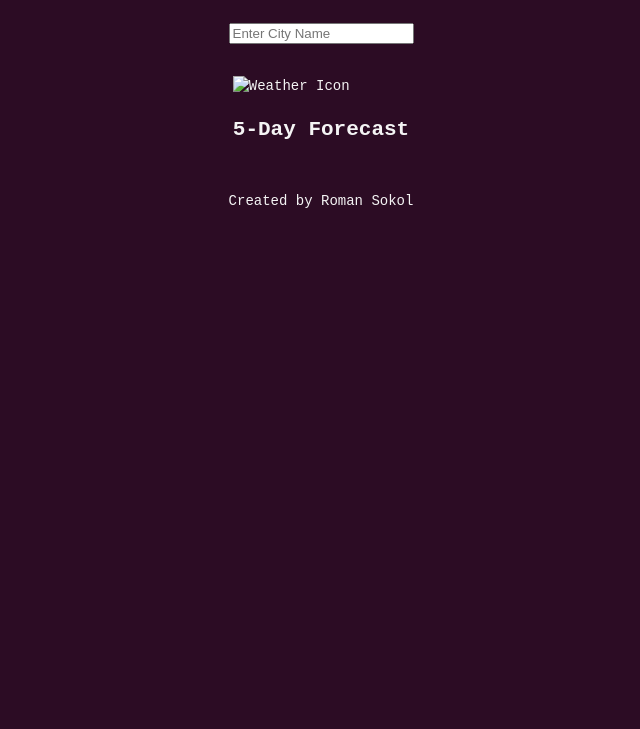
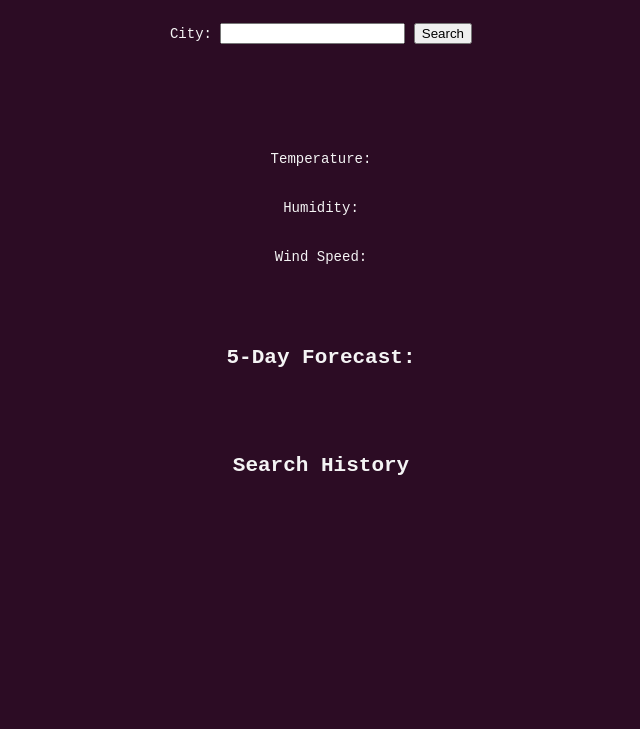
Before and after one commit to sokolroman/WTTR-DASH, a plain HTML site: page index.html in a window 1280 px wide. Shown: the part 71-800 px from the top of the page, without its empty margins (319-959 px from the left). Drawn offline with Linux system fonts and the light colour scheme; files that its build step writes are made by us from their sources.

```diff
--- a/index.html
+++ b/index.html
@@ -5,46 +5,44 @@
     <meta charset="UTF-8">
     <meta http-equiv="X-UA-Compatible" content="IE=edge">
     <meta name="viewport" content="width=device-width, initial-scale=1.0">
-    <link rel="stylesheet" href="./assets/css/style.css">
-    <title>wttr DASH</title>
+    <link rel="stylesheet" href="style.css">
+    <title>WTTR DASH</title>
 </head>
+  <body>
 
-<body>
-    <h1>WTTR DASH</h1>
+    <h1>Weather Dashboard</h1>
 
-   <header>
+    <!-- Form for searching for a city -->
     <form id="search-form">
-        <input id="search-text" type="text" placeholder="Enter City Name" aria-label="Search">
+      <label for="city-input">City:</label>
+      <input type="text" id="city-input" />
+      <button type="submit">Search</button>
     </form>
-    <nav>
-        <ul class="nav-list" id="search-history"></ul>
-    </nav>
-</header>
 
-<main>
-    <div class="current-conditions">
-        <h2 id="city-name"></h2>
-        <p id="current-date"></p>
-        <img id="weather-icon" src="" alt="Weather Icon">
-        <p id="temperature"></p>
-        <p id="humidity"></p>
-        <p id="wind-speed"></p>
+    <!-- Div to display current weather conditions -->
+    <div id="current-weather">
+      <h2 id="city-name"></h2>
+      <p id="date"></p>
+      <img id="weather-icon" />
+      <p>Temperature: <span id="temperature"></span></p>
+      <p>Humidity: <span id="humidity"></span></p>
+      <p>Wind Speed: <span id="wind-speed"></span></p>
     </div>
-    <div class="five-day-forecast">
-        <h2>5-Day Forecast</h2>
-        <div class="forecast-cards" id="forecast-cards"></div>
-    </div>
-</main>
-<footer>
-    <p>Created by Roman Sokol</p>
-</footer>
 
-<script src="./assets/js/script.js"></script>
+    <!-- Div to display future weather conditions -->
+    <div id="future-weather">
+      <h2>5-Day Forecast:</h2>
+    <ul id="forecast-list"></ul>
+  </div>
 
-    </footer>
+    <!-- Div to display search history -->
+<div id="search-history-container">
+  <h2>Search History</h2>
+  <ul id="search-history"></ul>
+</div>
 
-</body>
-<script src="./assets/js/script.js"></script>
-</body>
-
+<!--Javascript Link-->
+<script src="script.js">
+</script>
+  </body>
 </html>
```
